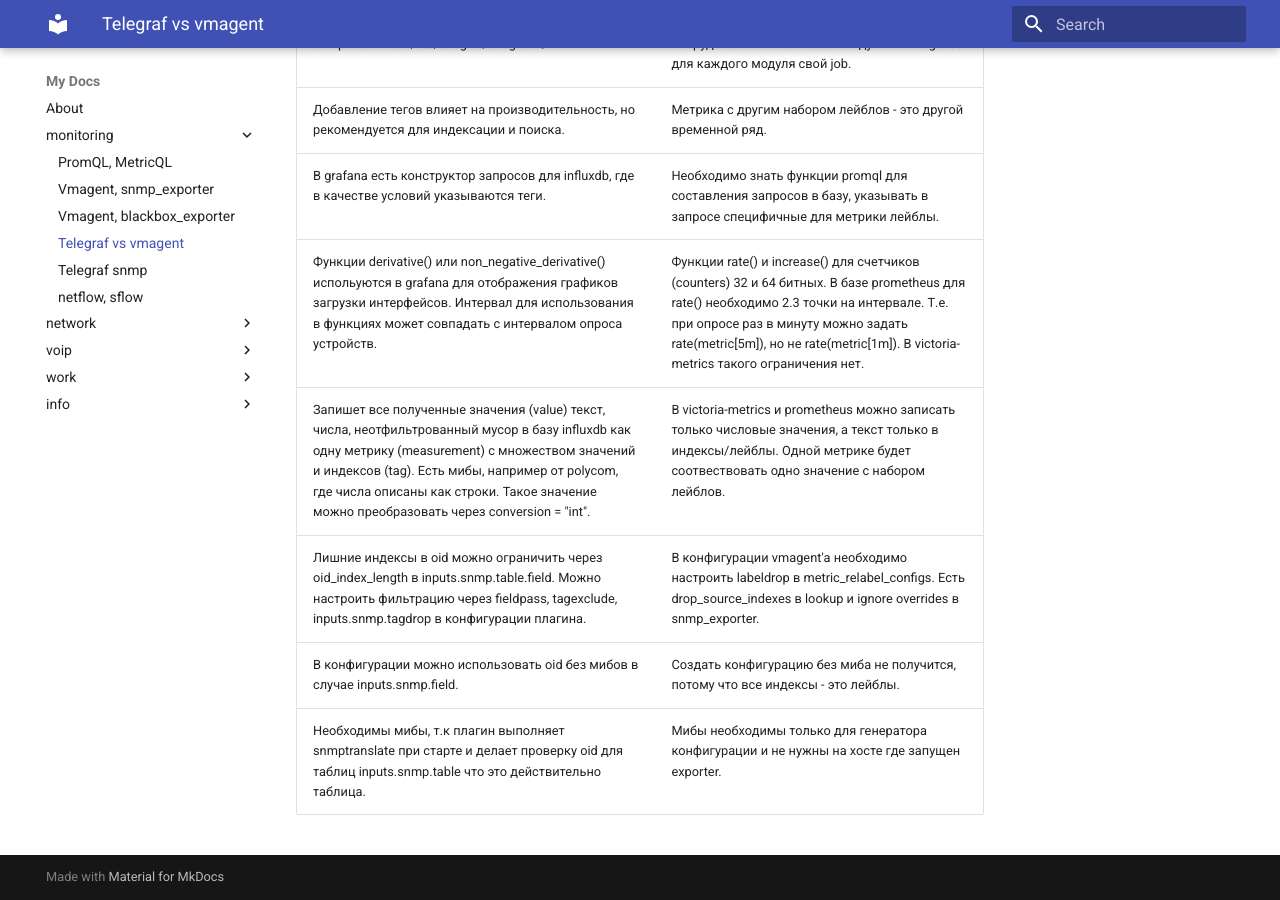
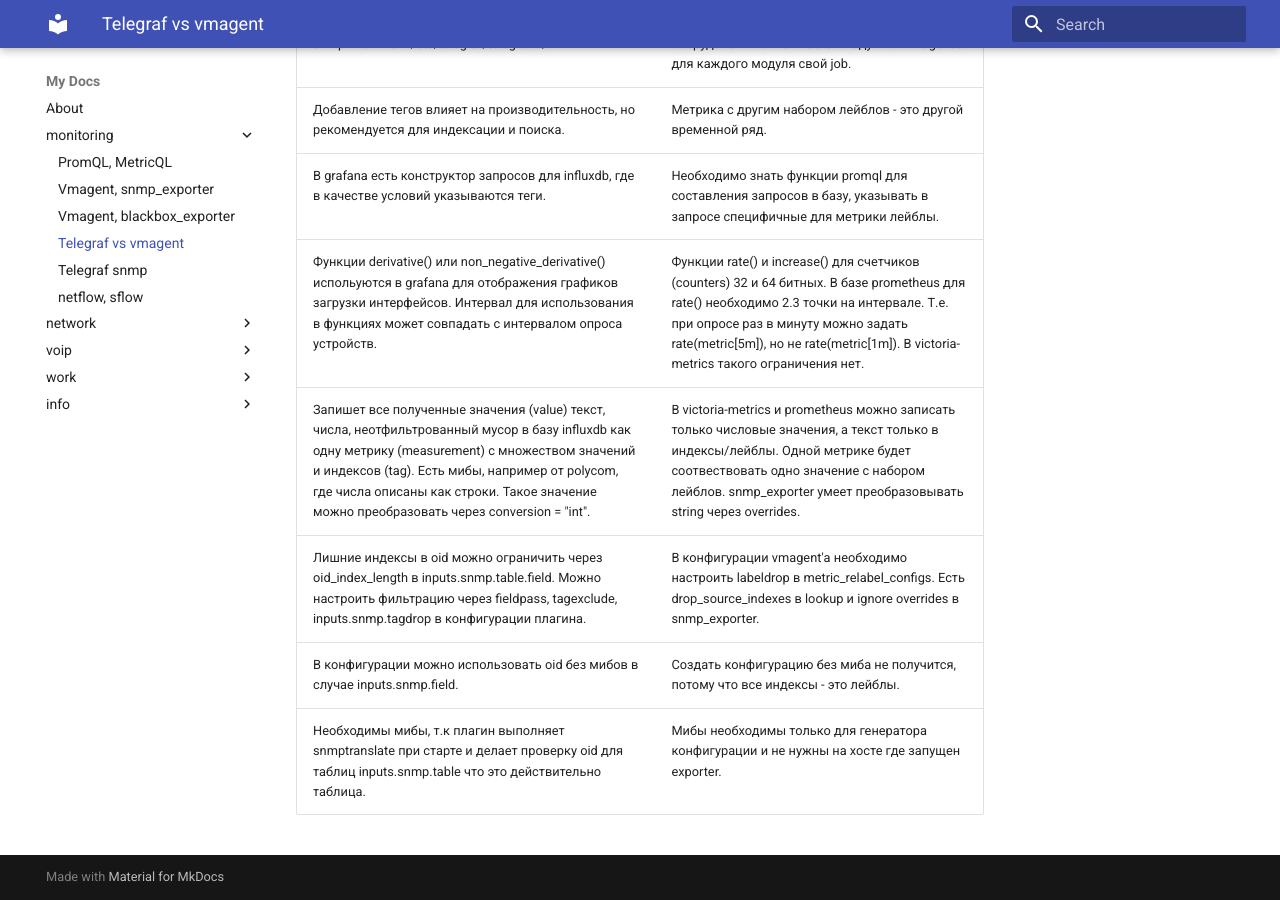
Before and after one commit to v98765/v98765.github.io, an MkDocs documentation site: the page built from docs/monitoring/telegraf_vmagent.md, in a window 1280 px wide and 900 px high, scrolled down 1077 px. Built offline with MkDocs 1.6.1 and Material for MkDocs 9.7.7, drawn with Linux system fonts in a browser that asks for light colours.

Commit message:
monitoring/telegraf_vmagent.md snmp_exporter overrides

```diff
--- a/docs/monitoring/telegraf_vmagent.md
+++ b/docs/monitoring/telegraf_vmagent.md
@@ -13,7 +13,7 @@
 Добавление тегов влияет на производительность, но рекомендуется для индексации и поиска. | Метрика с другим набором лейблов - это другой временной ряд.
 В grafana есть конструктор запросов для influxdb, где в качестве условий указываются теги. | Необходимо знать функции promql для составления запросов в базу, указывать в запросе специфичные для метрики лейблы.
 Функции derivative() или non_negative_derivative() испольуются в grafana для отображения графиков загрузки интерфейсов. Интервал для использования в функциях может совпадать с интервалом опроса устройств. | Функции rate() и increase() для счетчиков (counters) 32 и 64 битных. В базе prometheus для rate() необходимо 2.3 точки на интервале. Т.е. при опросе раз в минуту можно задать rate(metric[5m]), но не rate(metric[1m]). В victoria-metrics такого ограничения нет.
-Запишет все полученные значения (value) текст, числа, неотфильтрованный мусор в базу influxdb как одну метрику (measurement) с множеством значений и индексов (tag). Есть мибы, например от polycom, где числа описаны как строки. Такое значение можно преобразовать через conversion = "int". | В victoria-metrics и prometheus можно записать только числовые значения, а текст только в индексы/лейблы. Одной метрике будет соотвествовать одно значение с набором лейблов.
+Запишет все полученные значения (value) текст, числа, неотфильтрованный мусор в базу influxdb как одну метрику (measurement) с множеством значений и индексов (tag). Есть мибы, например от polycom, где числа описаны как строки. Такое значение можно преобразовать через conversion = "int". | В victoria-metrics и prometheus можно записать только числовые значения, а текст только в индексы/лейблы. Одной метрике будет соотвествовать одно значение с набором лейблов. snmp_exporter умеет преобразовывать string через overrides.
 Лишние индексы в oid можно ограничить через oid_index_length в inputs.snmp.table.field. Можно настроить фильтрацию через fieldpass, tagexclude, inputs.snmp.tagdrop в конфигурации плагина. | В конфигурации vmagent'а необходимо настроить labeldrop в metric_relabel_configs. Есть drop_source_indexes в lookup и ignore overrides в snmp_exporter.
 В конфигурации можно использовать oid без мибов в случае  inputs.snmp.field. | Создать конфигурацию без миба не получится, потому что все индексы - это лейблы.
 Необходимы мибы, т.к плагин выполняет snmptranslate при старте и делает проверку oid для таблиц inputs.snmp.table что это действительно таблица. | Мибы необходимы только для генератора конфигурации и не нужны на хосте где запущен exporter.
```
